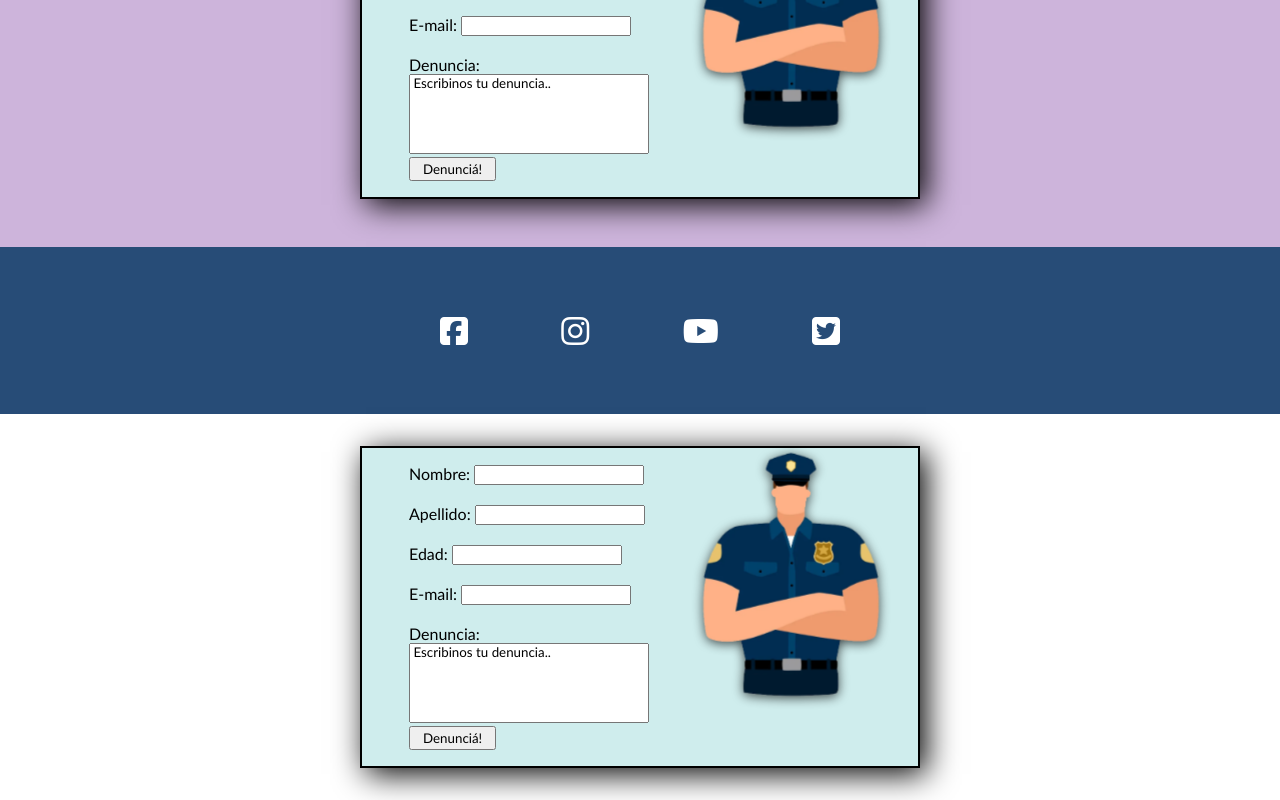
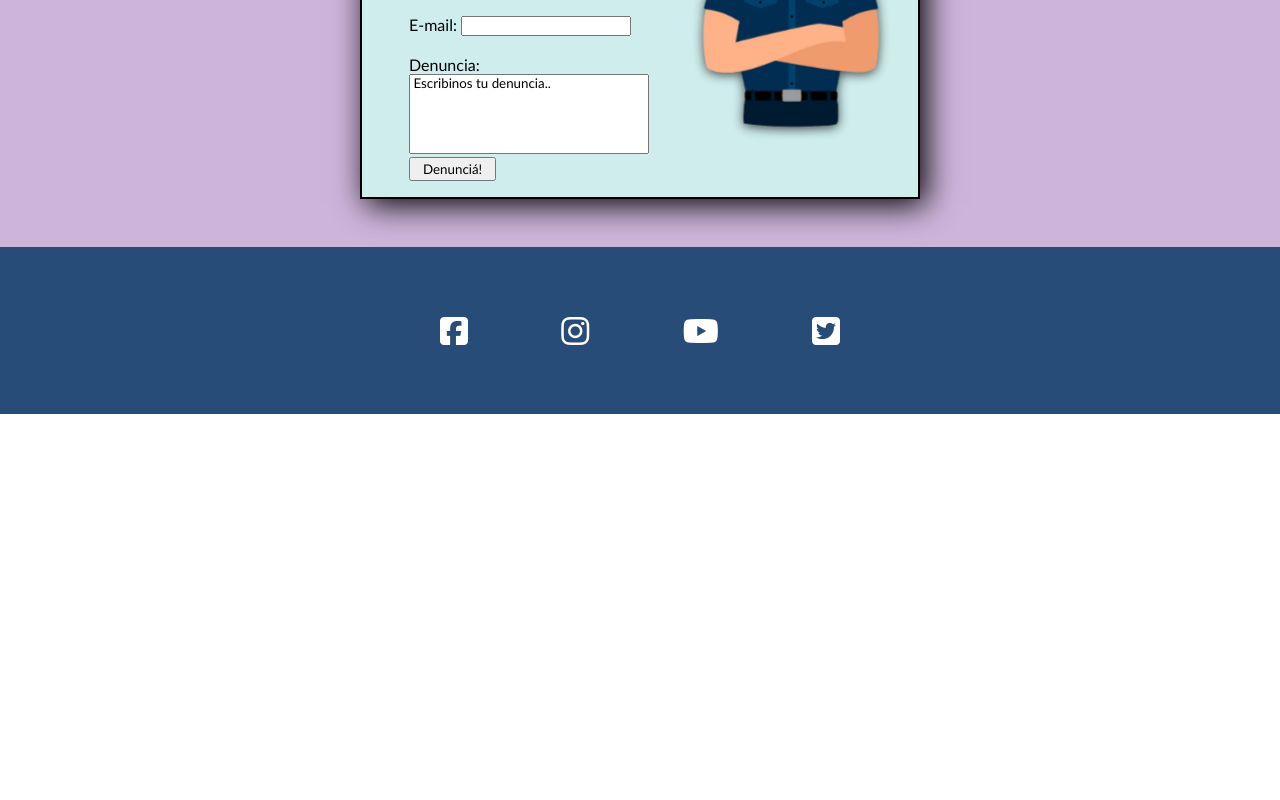
Before and after one commit to NerinaPac/full-hombre-angular, an Angular app: page /denuncia in a window 1280 px wide. Shown: the part 472-1272 px from the top of the page. After the commit the page ends 886 px from the top, so only its background shows below. Built offline with nearby package versions, Linux system fonts and the light colour scheme.

Commit message:
fix: probando

```diff
--- a/src/app/app.component.html
+++ b/src/app/app.component.html
@@ -2,9 +2,6 @@
         <app-nav></app-nav>
         <router-outlet></router-outlet>
         <app-footer></app-footer>
-
-        <app-formulario></app-formulario>
-
 
 <!-- De ahora en más, todo lo que esté en este componente lo van a compartir todas las páginas -->
 
--- a/src/index.html
+++ b/src/index.html
@@ -15,6 +15,7 @@
    </head>
   <body>
     <app-root></app-root>
+    <app-formulario></app-formulario>
 
 <!--    <div class="page_denuncia" *ngIf="">
     <form class="page_denuncia-form" name="denunciaForm" netlify netlify-honeypot="bot-field">
```
